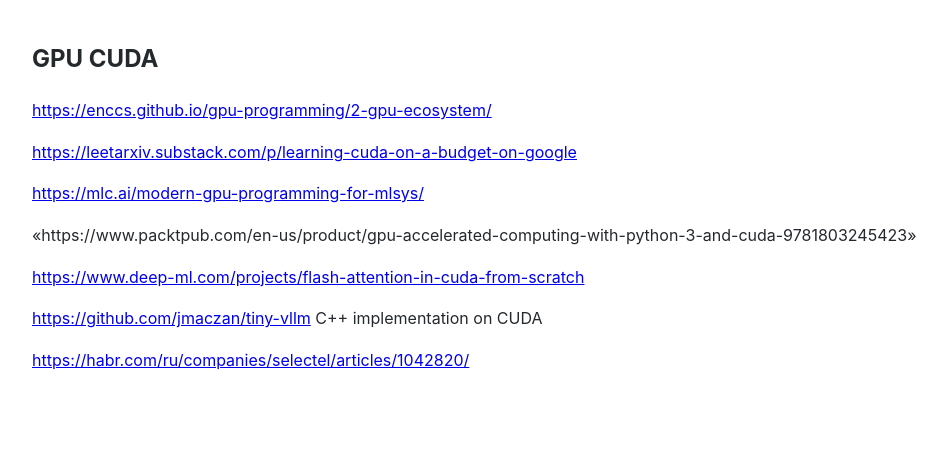
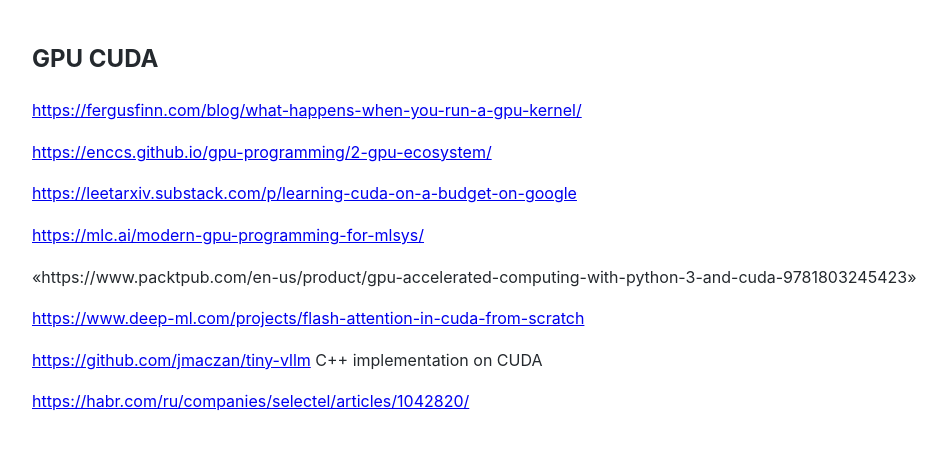
Before and after one commit to Michael-Lubinsky/michael-lubinsky.github.com, a Jekyll site: the page built from ml/cuda.md, in a window 1280 px wide. Shown: the top 450 px of the page, without its empty margins (158-1104 px from the left). Built offline with Jekyll 4.4.1, drawn with Linux system fonts in a browser that asks for light colours; our own code applies the rules of GitHub Pages for plain Markdown files.

Commit message:
Update cuda.md

```diff
--- a/ml/cuda.md
+++ b/ml/cuda.md
@@ -1,4 +1,6 @@
 ## GPU CUDA
+
+<https://fergusfinn.com/blog/what-happens-when-you-run-a-gpu-kernel/>
 
  <https://enccs.github.io/gpu-programming/2-gpu-ecosystem/>
 
```
